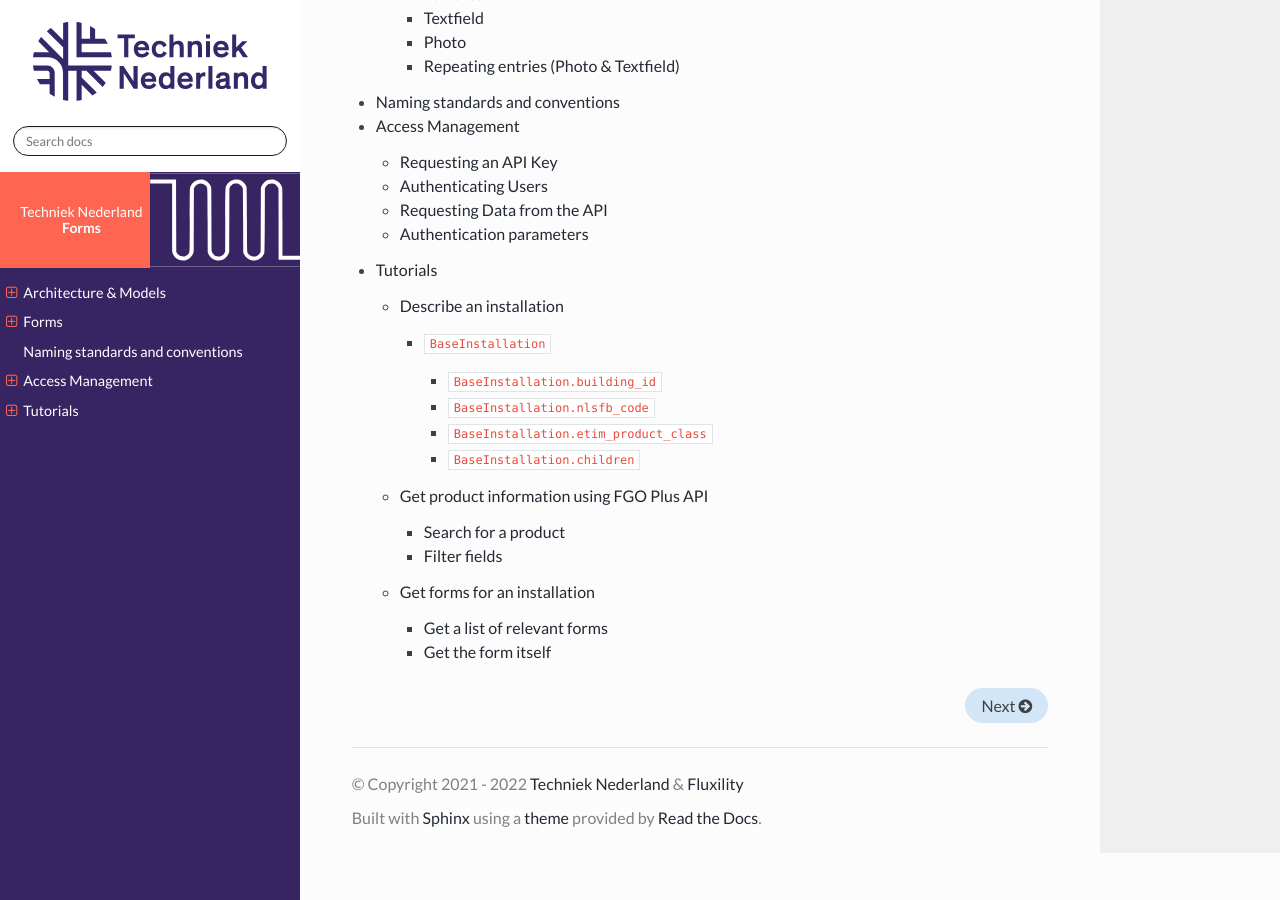
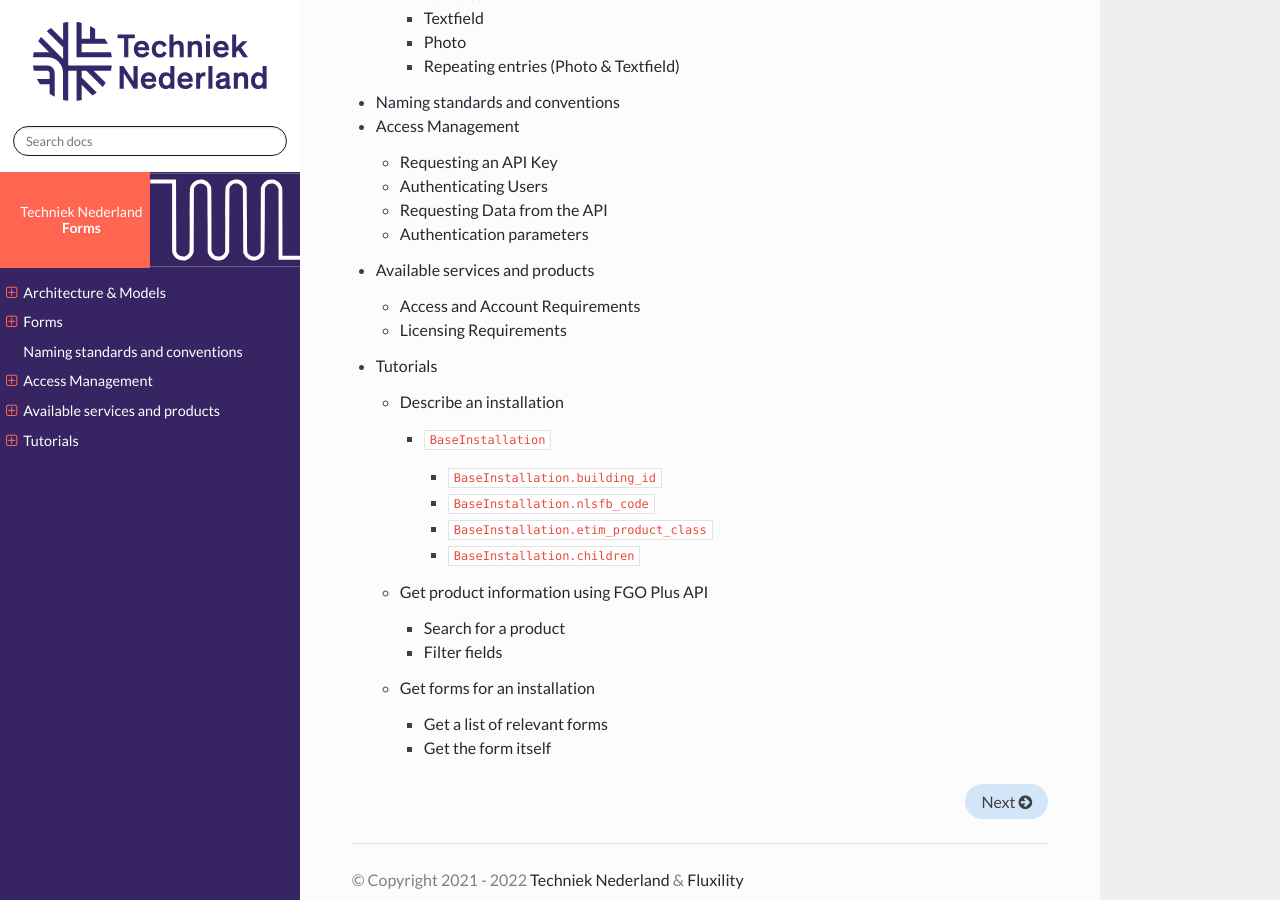
Before and after one commit to Techniek-Nederland/techniek-nederland-formulieren, a Sphinx documentation site: the page built from source/index.rst, in a window 1280 px wide and 900 px high, scrolled down 1486 px. Built offline with Sphinx 7.4.7 and the Read the Docs theme 2.0.0, drawn with Linux system fonts in a browser that asks for light colours; part of the change alters nothing that is shown.

Commit message:
Write documentation one services and products

```diff
--- /dev/null
+++ b/source/available-services/index.rst
@@ -0,0 +1,70 @@
+Available services and products
+===============================
+
+Techniek Nederland Forms offers the following services:
+
+    1.  *FGO Plus* A service for accessing product information and forms related to FGO Plus.
+    2.  *FGO Plus Webservice* A web service that allows integration with FGO Plus forms and functionalities.
+    3.  *FormulierenApp* An application for accessing and utilizing forms provided by Techniek Nederland.
+    4.  *Forms Webservice* A web service for integrating Techniek Nederland forms into external applications.
+    5.  *Melding onveilige situatie* A service specifically designed for reporting unsafe situations.
+
+Access and Account Requirements
+--------------------------------
+
+Access to the Techniek Nederland Forms services is limited to members of Techniek Nederland. To utilize any
+of the services mentioned above, you need to have an active account with Techniek Nederland.
+
+If you are a member, but do not have an account, please visit the Techniek Nederland website to create one.
+Once you have successfully created an account, you can proceed to access the services.
+
+Licensing Requirements
+--------------------------------
+
+While most services provided by Techniek Nederland Forms are available to all members with a Techniek
+Nederland account, some services require an additional license for full functionality.
+These licenses can be obtained from the Techniek Nederland Webshop.
+
+To determine which services require a license, please refer to the specific documentation for each
+service or contact the Techniek Nederland support team for further assistance.
+
+The following table shows what services and licenses are required:
+
+.. list-table:: Services and products
+    :header-rows: 1
+
+    *   - Service or product
+        - Type
+        - Required license
+        - Required scopes
+
+    *   - FGO+
+        - Web application
+        - FGO+, FGO+ Web Service
+        - FGO, FGOWS
+
+    *   - FGO+ Webservice
+        - Webservice API
+        - FGO+, FGO+ Web Service
+        - FGO, FGOWS
+
+    *   - Formulieren app
+        - Web application
+        - Forms license
+        - FORM, FORMWS
+
+    *   - Forms Webservice
+        - Webservice API
+        - Forms Webservice
+        - FORMSWS
+
+    *   - Meldpunt gevaarlijke situatie
+        - Web application
+        - Meldpunt
+        - MELDPUNT
+
+
+Please note that license 'Meldpunt' and 'Forms' are included for free in the Techniek Nederland membership.
+
+*Dislaimer* This documentation is for reference only. The information provided may have been changed. No rights can
+be derived from this information in any way.
--- a/source/index.rst
+++ b/source/index.rst
@@ -40,4 +40,5 @@ is about the Form structures and technology. The third is the actual tuturial wi
    forms
    naming-conventions
    access-management
+   available-services/index
    tutorials/index
```
